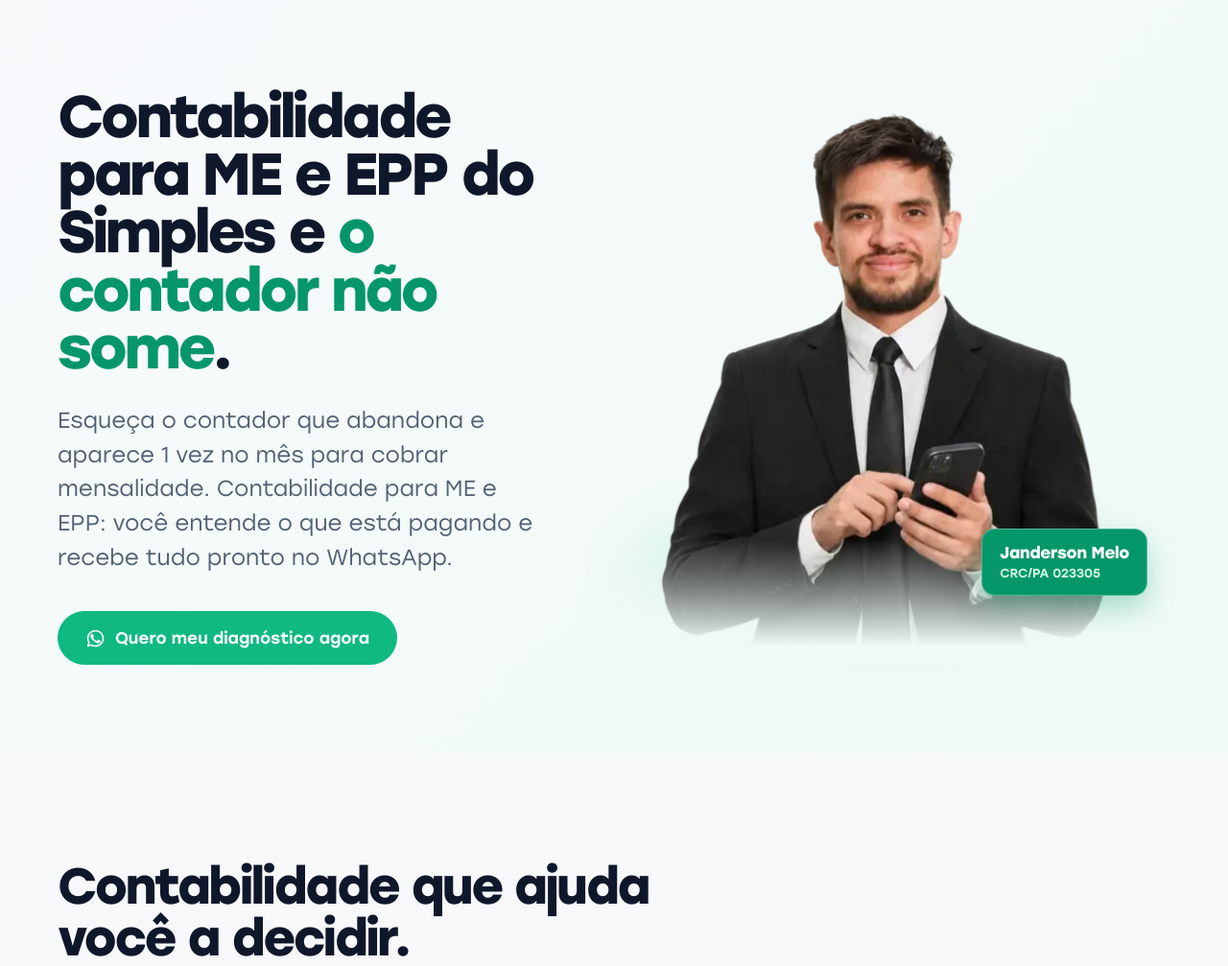
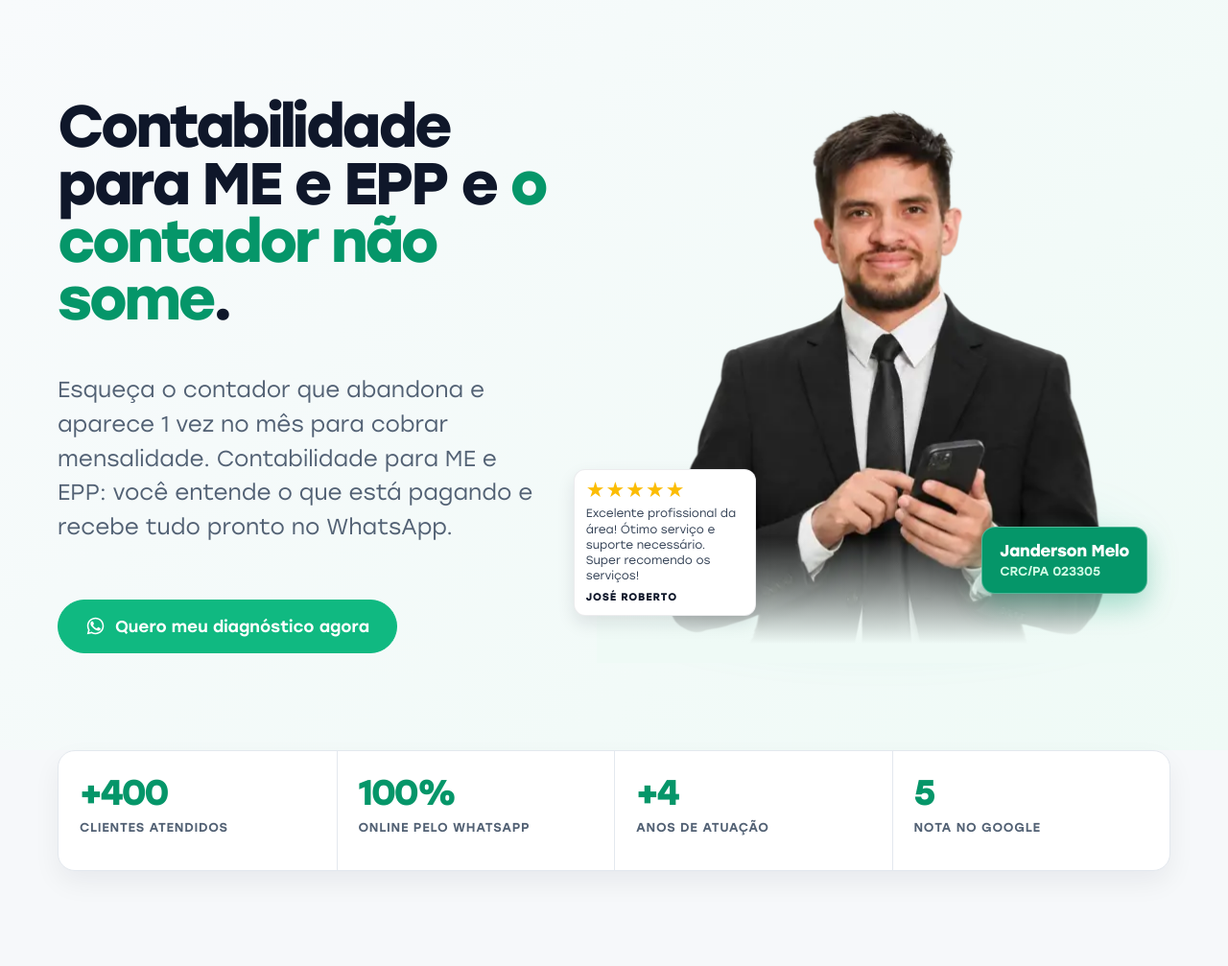
Before and after one commit to jandersonmelo/jandersonmelo, a plain HTML site: page index.html in a window 1280 px wide. Shown: the top 1007 px of the page at 96% size. Drawn offline with Linux system fonts and the light colour scheme.

Commit message:
Atualização site contabilidade
Preço, healine principal, mais provas sociais, melhora da healine

```diff
--- a/index.html
+++ b/index.html
@@ -198,6 +198,24 @@
     .hero-credential strong { display: block; font-size: 17px; letter-spacing: -.02em; }
     .hero-credential span { display: block; margin-top: 4px; color: #d1fae5; font-size: 13px; font-weight: 600; }
 
+    .hero-review {
+      position: absolute;
+      z-index: 2;
+      bottom: 8%;
+      left: -4%;
+      width: min(190px, 42%);
+      margin: 0;
+      padding: 10px 12px;
+      border: 1px solid rgba(15, 23, 42, .08);
+      border-radius: 12px;
+      background: var(--white);
+      box-shadow: 0 8px 18px rgba(15, 23, 42, .10);
+    }
+
+    .hero-review .stars { display: block; font-size: 22px; letter-spacing: 1px; }
+    .hero .hero-review p { margin-top: 5px; color: #334155; font-size: 12px; line-height: 1.35; }
+    .hero-review cite { display: block; margin-top: 6px; color: var(--ink); font-size: 11px; font-style: normal; font-weight: 700; letter-spacing: .075em; text-transform: uppercase; }
+
     .hero p {
       grid-area: copy;
       max-width: 660px;
@@ -243,6 +261,53 @@
     .whatsapp-icon { width: 21px; height: 21px; flex: 0 0 auto; }
 
     section { padding: 112px 0; }
+
+    .proof-bar {
+      position: relative;
+      z-index: 2;
+      padding: 0;
+      background: var(--soft);
+    }
+
+    .proof-list {
+      display: grid;
+      grid-template-columns: repeat(4, minmax(0, 1fr));
+      margin: 0;
+      padding: 0;
+      border: 1px solid var(--line);
+      border-radius: 18px;
+      background: var(--white);
+      box-shadow: 0 12px 28px rgba(15, 23, 42, .06);
+      list-style: none;
+      overflow: hidden;
+    }
+
+    .proof-item {
+      min-height: 124px;
+      padding: 25px 22px;
+    }
+
+    .proof-item + .proof-item { border-left: 1px solid var(--line); }
+
+    .proof-item strong {
+      display: block;
+      color: var(--green-dark);
+      font-size: clamp(27px, 2.9vw, 37px);
+      font-weight: 700;
+      letter-spacing: -.055em;
+      line-height: 1;
+    }
+
+    .proof-item span {
+      display: block;
+      margin-top: 10px;
+      color: var(--muted);
+      font-size: 13px;
+      font-weight: 600;
+      letter-spacing: .055em;
+      line-height: 1.25;
+      text-transform: uppercase;
+    }
 
     .section-heading { max-width: 720px; margin-bottom: 56px; }
 
@@ -665,8 +730,15 @@
       .hero-credential { right: 4%; bottom: 10%; padding: 12px 15px; }
       .hero-credential strong { font-size: 15px; }
       .hero-credential span { font-size: 12px; }
+      .hero-review { bottom: 7%; left: 1%; width: min(180px, 48%); padding: 9px 10px; }
+      .hero .hero-review p { font-size: 11px; }
+      .hero-review cite { margin-top: 5px; font-size: 10px; }
       .hero p { margin: 26px auto 0; font-size: 19px; }
       .hero .actions { justify-content: center; }
+      .proof-list { grid-template-columns: repeat(2, minmax(0, 1fr)); }
+      .proof-item { min-height: 110px; padding: 22px 18px; }
+      .proof-item:nth-child(3) { border-left: 0; border-top: 1px solid var(--line); }
+      .proof-item:nth-child(4) { border-top: 1px solid var(--line); }
       section { padding: 76px 0; }
       .section-heading { margin-bottom: 38px; }
       .section-heading h2, .split-copy h2, .cta h2 { font-size: 37px; }
@@ -707,13 +779,18 @@
   <main>
     <section class="hero">
       <div class="container hero-content">
-        <h1>Contabilidade para ME e EPP do Simples e <strong>o contador não some</strong>.</h1>
+        <h1>Contabilidade para ME e EPP e <strong>o contador não some</strong>.</h1>
         <div class="hero-visual">
           <img class="hero-mockup" src="imgs/mockup-principal.webp" alt="Exemplo de relatório contábil enviado para a empresa">
           <div class="hero-credential" aria-label="Janderson Melo, CRC PA 023305">
             <strong>Janderson Melo</strong>
             <span>CRC/PA 023305</span>
           </div>
+          <figure class="hero-review" aria-label="Avaliação de José Roberto no Google">
+            <span class="stars" aria-label="5 de 5 estrelas">★★★★★</span>
+            <p>Excelente profissional da área! Ótimo serviço e suporte necessário. Super recomendo os serviços!</p>
+            <cite>José Roberto</cite>
+          </figure>
         </div>
         <p>Esqueça o contador que abandona e aparece 1 vez no mês para cobrar mensalidade. Contabilidade para ME e EPP: você entende o que está pagando e recebe tudo pronto no WhatsApp.
 
@@ -723,6 +800,29 @@
         </div>
       </div>
     </section>
+
+    <aside class="proof-bar" aria-label="Nossos resultados">
+      <div class="container">
+        <ul class="proof-list">
+          <li class="proof-item">
+            <strong>+400</strong>
+            <span>Clientes atendidos</span>
+          </li>
+          <li class="proof-item">
+            <strong>100%</strong>
+            <span>Online pelo WhatsApp</span>
+          </li>
+          <li class="proof-item">
+            <strong>+4</strong>
+            <span>Anos de atuação</span>
+          </li>
+          <li class="proof-item">
+            <strong>5</strong>
+            <span>Nota no Google</span>
+          </li>
+        </ul>
+      </div>
+    </aside>
 
     <section id="servicos" class="services">
       <div class="container">
@@ -1009,6 +1109,7 @@
   <footer>
     <div class="container">
       <p>© Janderson Melo | Contador</p>
+      <p>CRC/PA 023305</p>
     </div>
   </footer>
 </body>
```
